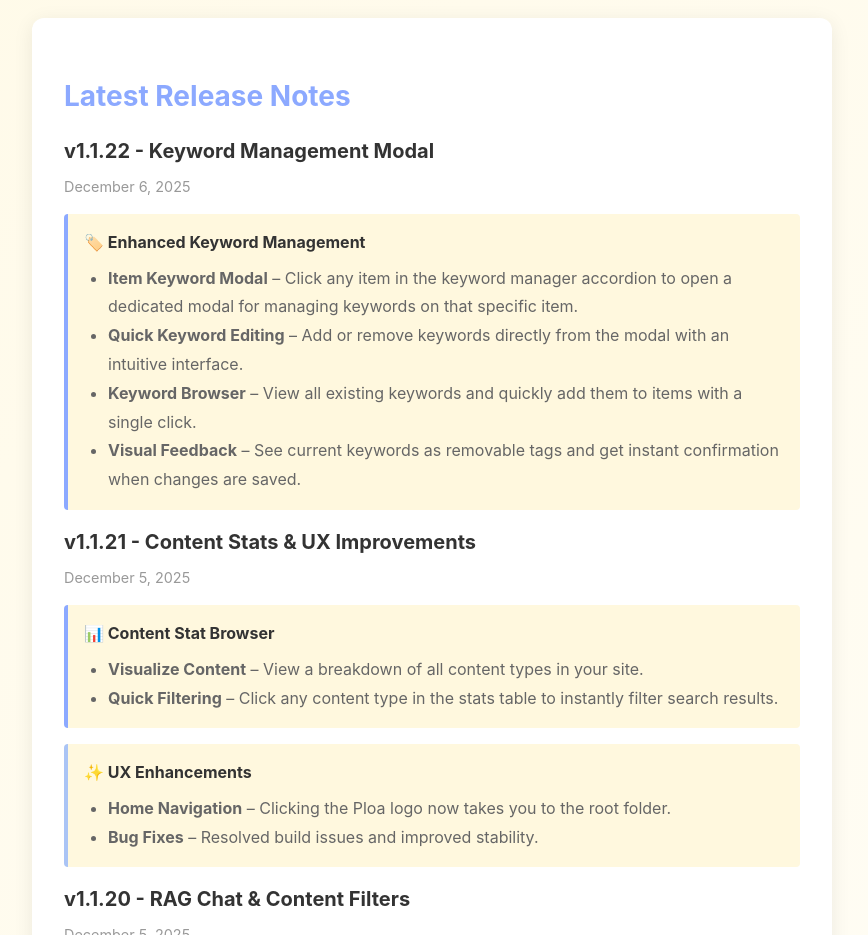
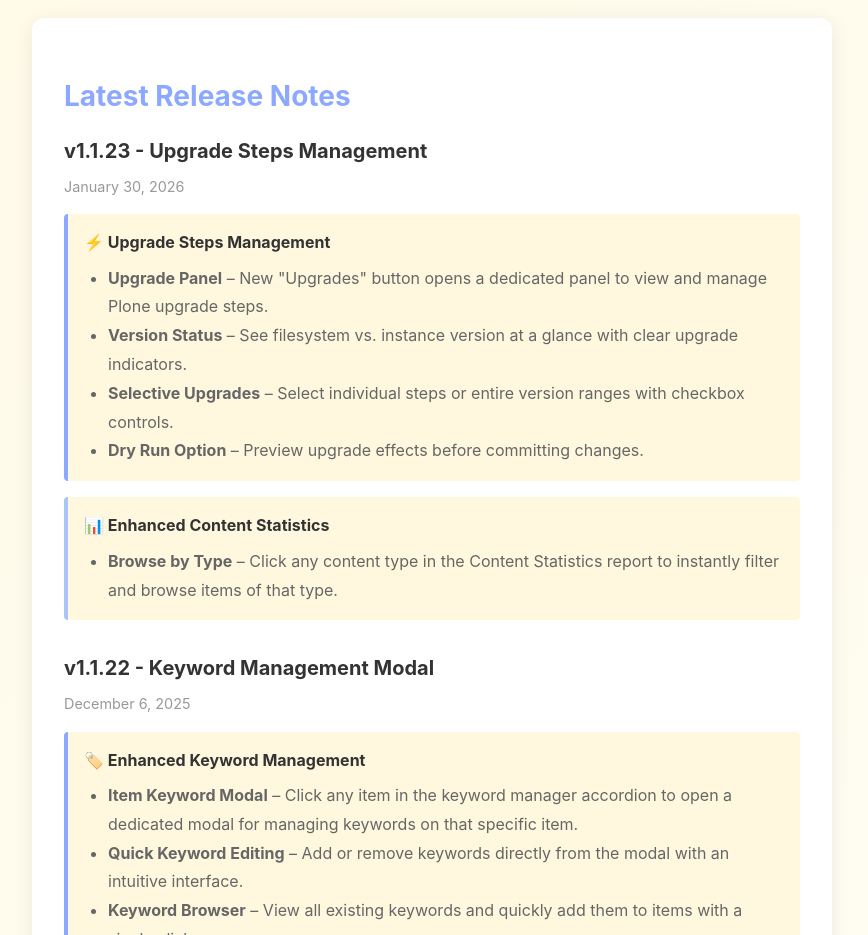
Before and after one commit to pigeonflight/Ploa, a website built with Vite: page docs/index.html in a window 1280 px wide. Shown: the part 1940-2875 px from the top of the page, without its empty margins (208-1076 px from the left). Built offline with nearby package versions, Linux system fonts and the light colour scheme.

Commit message:
docs: add v1.1.23 release notes to landing page
- Add Upgrade Steps Management feature notes
- Add Enhanced Content Statistics feature notes
- Update softwareVersion schema to 1.1.23

```diff
--- a/docs/index.html
+++ b/docs/index.html
@@ -74,7 +74,7 @@
         "price": "0",
         "priceCurrency": "USD"
       },
-      "softwareVersion": "1.1.22",
+      "softwareVersion": "1.1.23",
       "screenshot": "https://raw.githubusercontent.com/pigeonflight/Ploa/main/public/PloaCircle.svg"
     }
     </script>
@@ -628,6 +628,34 @@
         <h2 style="color: #8CA9FF; margin-bottom: 1rem; font-size: 1.75rem;">Latest Release Notes</h2>
 
         <div style="margin-bottom: 2rem;">
+            <h3 style="color: #333; margin-bottom: 0.5rem; font-size: 1.25rem;">v1.1.23 - Upgrade Steps Management</h3>
+            <p style="color: #999; font-size: 0.9rem; margin-bottom: 1rem;">January 30, 2026</p>
+
+            <div
+                style="background: #FFF8DE; border-left: 4px solid #8CA9FF; padding: 1rem; border-radius: 4px; margin-bottom: 1rem;">
+                <strong style="color: #333;">⚡ Upgrade Steps Management</strong>
+                <ul style="margin: 0.5rem 0 0 1.5rem; color: #666; line-height: 1.8;">
+                    <li><strong>Upgrade Panel</strong> – New "Upgrades" button opens a dedicated panel to view and
+                        manage Plone upgrade steps.</li>
+                    <li><strong>Version Status</strong> – See filesystem vs. instance version at a glance with clear
+                        upgrade indicators.</li>
+                    <li><strong>Selective Upgrades</strong> – Select individual steps or entire version ranges with
+                        checkbox controls.</li>
+                    <li><strong>Dry Run Option</strong> – Preview upgrade effects before committing changes.</li>
+                </ul>
+            </div>
+
+            <div
+                style="background: #FFF8DE; border-left: 4px solid #AAC4F5; padding: 1rem; border-radius: 4px; margin-bottom: 1rem;">
+                <strong style="color: #333;">📊 Enhanced Content Statistics</strong>
+                <ul style="margin: 0.5rem 0 0 1.5rem; color: #666; line-height: 1.8;">
+                    <li><strong>Browse by Type</strong> – Click any content type in the Content Statistics report to
+                        instantly filter and browse items of that type.</li>
+                </ul>
+            </div>
+        </div>
+
+        <div style="margin-bottom: 2rem;">
             <h3 style="color: #333; margin-bottom: 0.5rem; font-size: 1.25rem;">v1.1.22 - Keyword Management Modal</h3>
             <p style="color: #999; font-size: 0.9rem; margin-bottom: 1rem;">December 6, 2025</p>
 
@@ -635,10 +663,14 @@
                 style="background: #FFF8DE; border-left: 4px solid #8CA9FF; padding: 1rem; border-radius: 4px; margin-bottom: 1rem;">
                 <strong style="color: #333;">🏷️ Enhanced Keyword Management</strong>
                 <ul style="margin: 0.5rem 0 0 1.5rem; color: #666; line-height: 1.8;">
-                    <li><strong>Item Keyword Modal</strong> – Click any item in the keyword manager accordion to open a dedicated modal for managing keywords on that specific item.</li>
-                    <li><strong>Quick Keyword Editing</strong> – Add or remove keywords directly from the modal with an intuitive interface.</li>
-                    <li><strong>Keyword Browser</strong> – View all existing keywords and quickly add them to items with a single click.</li>
-                    <li><strong>Visual Feedback</strong> – See current keywords as removable tags and get instant confirmation when changes are saved.</li>
+                    <li><strong>Item Keyword Modal</strong> – Click any item in the keyword manager accordion to open a
+                        dedicated modal for managing keywords on that specific item.</li>
+                    <li><strong>Quick Keyword Editing</strong> – Add or remove keywords directly from the modal with an
+                        intuitive interface.</li>
+                    <li><strong>Keyword Browser</strong> – View all existing keywords and quickly add them to items with
+                        a single click.</li>
+                    <li><strong>Visual Feedback</strong> – See current keywords as removable tags and get instant
+                        confirmation when changes are saved.</li>
                 </ul>
             </div>
 
```
